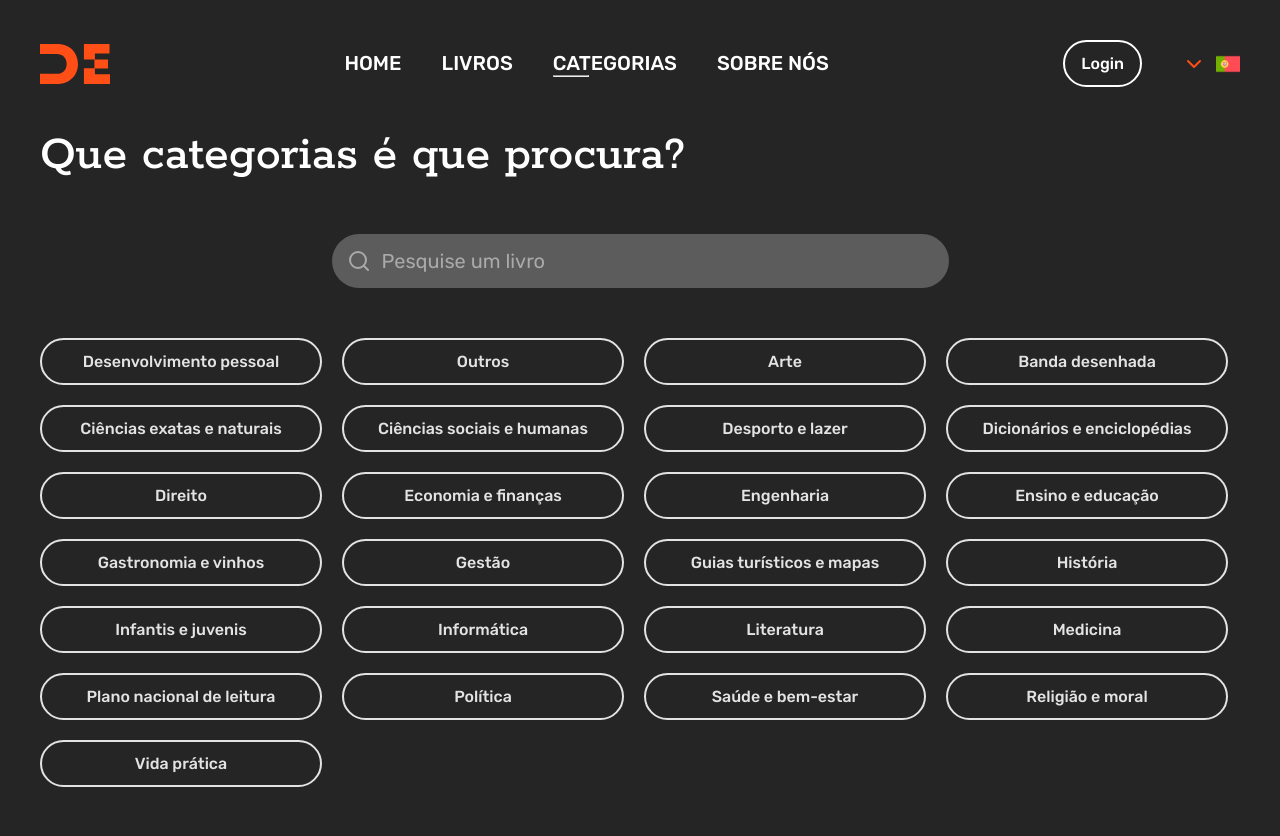
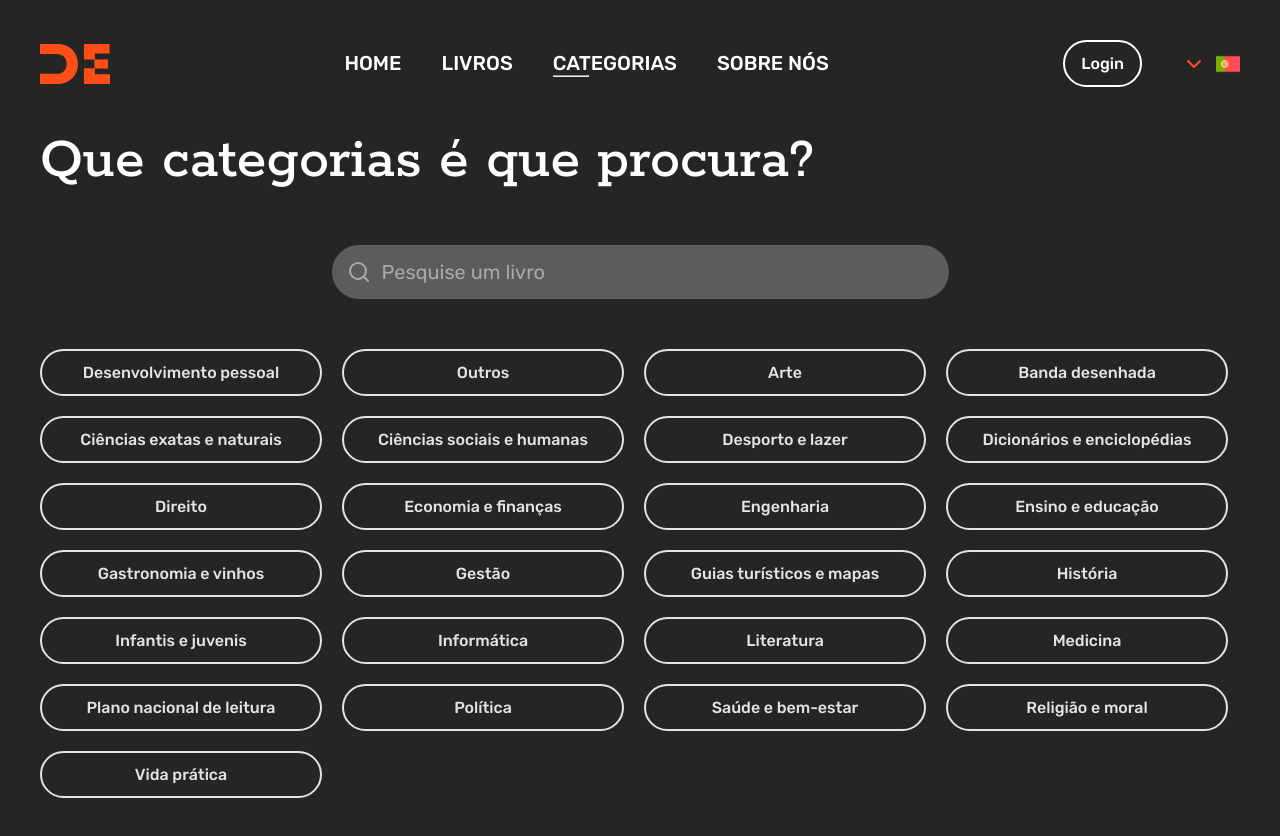
Before and after one commit to tquintal/decode-library, a React (Create React App) app: page /categories in a window 1280 px wide. Built offline with nearby package versions, Linux system fonts and the light colour scheme.

Commit message:
small fix: categories page font-size fix

```diff
--- a/src/views/Categories/Categories.module.css
+++ b/src/views/Categories/Categories.module.css
@@ -18,7 +18,7 @@
 .categories h1 {
   font-family: var(--rokkitt);
   font-weight: 500;
-  font-size: 50px;
+  font-size: 60px;
 }
 
 .category-list-container {
```
